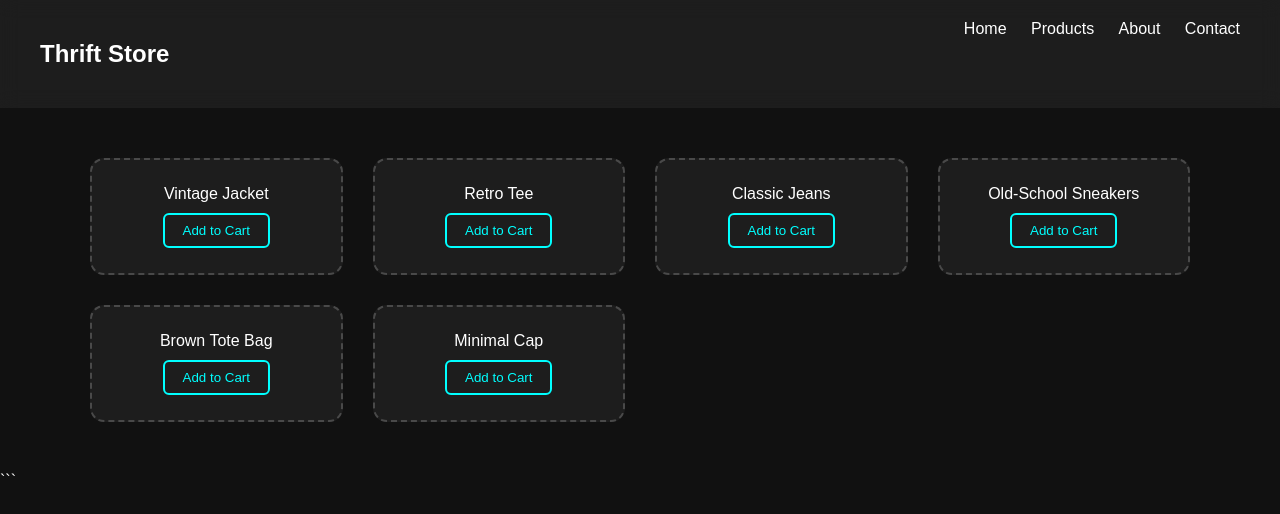
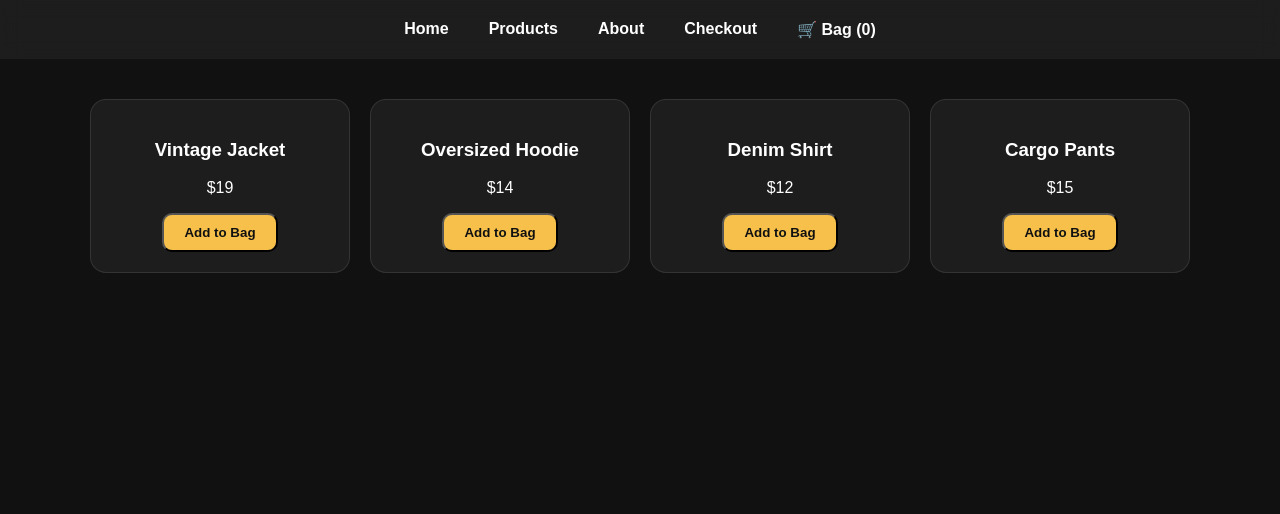
Before and after one commit to rahulchiliveri/new, a plain HTML site: page products.html in a window 1280 px wide. Drawn offline with Linux system fonts and the light colour scheme.

Commit message:
Update products.html

````diff
--- a/products.html
+++ b/products.html
@@ -3,74 +3,57 @@
 <head>
 <meta charset="UTF-8" />
 <meta name="viewport" content="width=device-width, initial-scale=1.0" />
-<title>Thrift Store | Products</title>
+<title>Products — Thrift Store</title>
 <style>
-    body {
-        margin: 0;
-        font-family: Poppins, sans-serif;
-        background: #111;
-        color: #fff;
-    }
-    nav {
-        display: flex;
-        justify-content: space-between;
-        padding: 20px 40px;
-        background: rgba(255,255,255,0.05);
-        backdrop-filter: blur(10px);
-    }
-    nav a { color: #fff; margin-left: 20px; text-decoration: none; }
+  body { margin:0; font-family:Arial; background:#111; color:#fff; }
+  nav { display:flex; justify-content:center; gap:40px; padding:20px; background:rgba(255,255,255,0.05); backdrop-filter:blur(10px); }
+  nav a { color:#fff; text-decoration:none; font-weight:bold; }
+  nav a:hover { color:#f7c04a; }
 
-    .grid {
-        margin: 50px auto;
-        max-width: 1100px;
-        display: grid;
-        grid-template-columns: repeat(auto-fit, minmax(250px, 1fr));
-        gap: 30px;
-    }
-    .item {
-        padding: 25px;
-        background: rgba(255,255,255,0.05);
-        border: 2px dashed rgba(255,255,255,0.2);
-        border-radius: 14px;
-        text-align: center;
-        transition: 0.35s;
-    }
-    .item:hover { border-color: #0ff; transform: translateY(-5px); }
+  .grid { width:90%; max-width:1100px; margin:40px auto; display:grid; grid-template-columns:repeat(auto-fill,minmax(250px,1fr)); gap:20px; }
+  .card { background:rgba(255,255,255,0.05); padding:20px; border-radius:16px; border:1px solid rgba(255,255,255,0.1); text-align:center; }
+  .btn { background:#f7c04a; padding:10px 20px; border-radius:10px; text-decoration:none; color:#111; font-weight:bold; cursor:pointer; }
 
-    button {
-        margin-top: 10px;
-        padding: 8px 18px;
-        background: transparent;
-        border: 2px solid #0ff;
-        border-radius: 6px;
-        color: #0ff;
-        cursor: pointer;
-        transition: 0.3s;
-    }
-    button:hover { background: #0ff; color: #000; }
+  /* Cart Panel */
+  #cartPanel { position:fixed; top:0; right:-400px; width:350px; height:100%; background:#222; transition:0.3s; padding:20px; border-left:2px solid #f7c04a; overflow-y:auto; }
+  #cartPanel h2 { margin-top:0; }
+  .cart-item { padding:10px 0; border-bottom:1px solid #444; display:flex; justify-content:space-between; }
+  .checkout-btn { background:#4af76e; padding:12px 20px; display:block; text-align:center; border-radius:8px; margin-top:20px; color:#111; font-weight:bold; text-decoration:none; }
 </style>
 </head>
 <body>
-
 <nav>
-    <h2>Thrift Store</h2>
-    <div>
-        <a href="index.html">Home</a>
-        <a href="products.html">Products</a>
-        <a href="about.html">About</a>
-        <a href="contact.html">Contact</a>
-    </div>
+  <a href="index.html">Home</a>
+  <a href="products.html">Products</a>
+  <a href="about.html">About</a>
+  <a href="contact.html">Checkout</a>
+  <a style="cursor:pointer;" onclick="openCart()">🛒 Bag (<span id="count">0</span>)</a>
 </nav>
 
-<section class="grid">
-    <div class="item">Vintage Jacket<br><button>Add to Cart</button></div>
-    <div class="item">Retro Tee<br><button>Add to Cart</button></div>
-    <div class="item">Classic Jeans<br><button>Add to Cart</button></div>
-    <div class="item">Old-School Sneakers<br><button>Add to Cart</button></div>
-    <div class="item">Brown Tote Bag<br><button>Add to Cart</button></div>
-    <div class="item">Minimal Cap<br><button>Add to Cart</button></div>
-</section>
+<div class="grid">
+  <div class="card"><h3>Vintage Jacket</h3><p>$19</p><button class="btn" onclick="addItem('Vintage Jacket',19)">Add to Bag</button></div>
+  <div class="card"><h3>Oversized Hoodie</h3><p>$14</p><button class="btn" onclick="addItem('Oversized Hoodie',14)">Add to Bag</button></div>
+  <div class="card"><h3>Denim Shirt</h3><p>$12</p><button class="btn" onclick="addItem('Denim Shirt',12)">Add to Bag</button></div>
+  <div class="card"><h3>Cargo Pants</h3><p>$15</p><button class="btn" onclick="addItem('Cargo Pants',15)">Add to Bag</button></div>
+</div>
 
+<!-- Sliding Cart Panel -->
+<div id="cartPanel">
+  <h2>Your Bag</h2>
+  <div id="cartItems"></div>
+  <a href="contact.html" class="checkout-btn">Proceed to Checkout</a>
+</div>
+
+<script>
+let cart = [];
+function addItem(name, price){ cart.push({name, price}); updateCart(); }
+function openCart(){ document.getElementById('cartPanel').style.right = '0'; }
+function updateCart(){
+  document.getElementById('count').innerText = cart.length;
+  let html = '';
+  cart.forEach(i => { html += `<div class='cart-item'><span>${i.name}</span><span>$${i.price}</span></div>`; });
+  document.getElementById('cartItems').innerHTML = html;
+}
+</script>
 </body>
 </html>
-```
````
